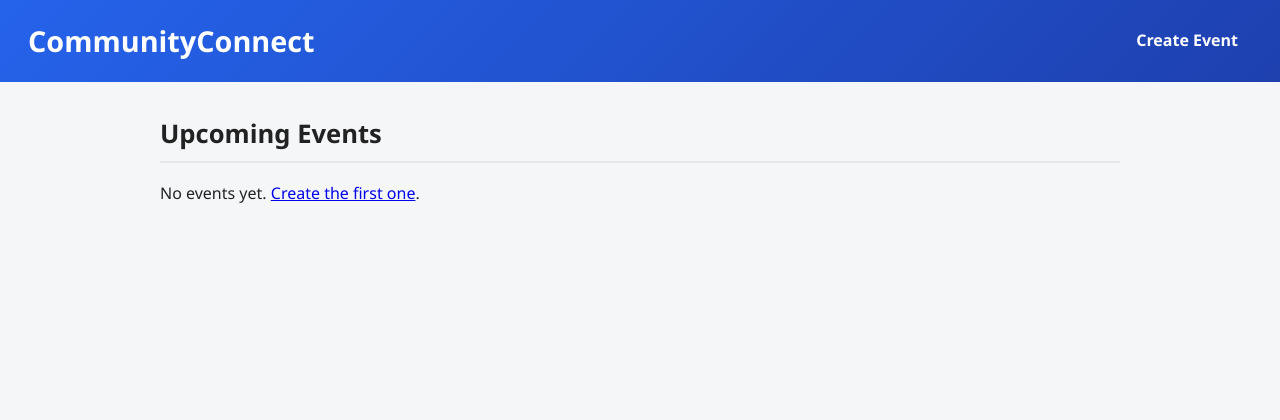
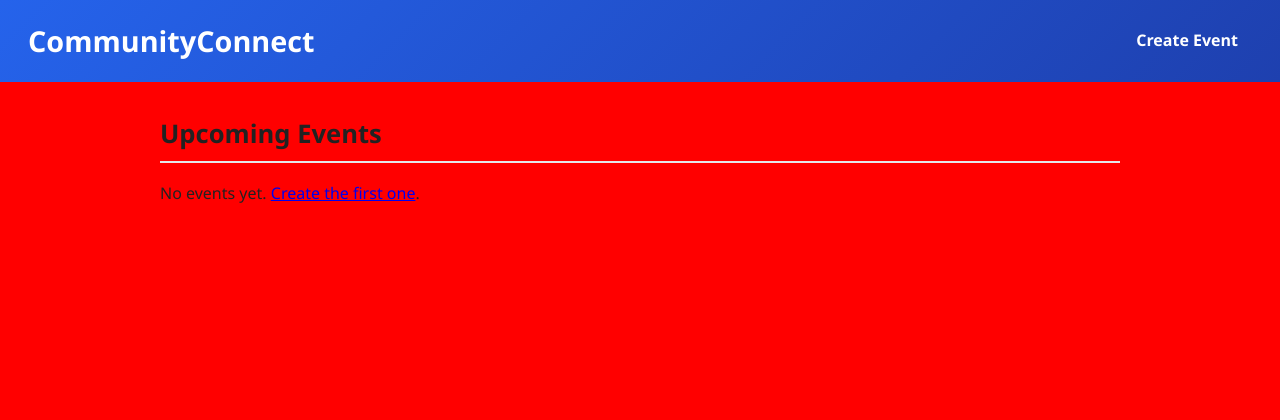
Before and after one commit to TerraMercia/Community-Event, a Django app: page / in a window 1280 px wide. Shown: the top 420 px of the page. Run offline with Django 5.2, Linux system fonts and the light colour scheme; data that the repository does not hold is empty.

Commit message:
Add files via upload

```diff
--- a/static/css/styles.css
+++ b/static/css/styles.css
@@ -5,7 +5,7 @@
 body {
   margin: 0;
   font-family: "Segoe UI", Roboto, Helvetica, Arial, sans-serif;
-  background: #f4f6f8;
+  background: red;
   color: #222;
   line-height: 1.6;
 }
```
